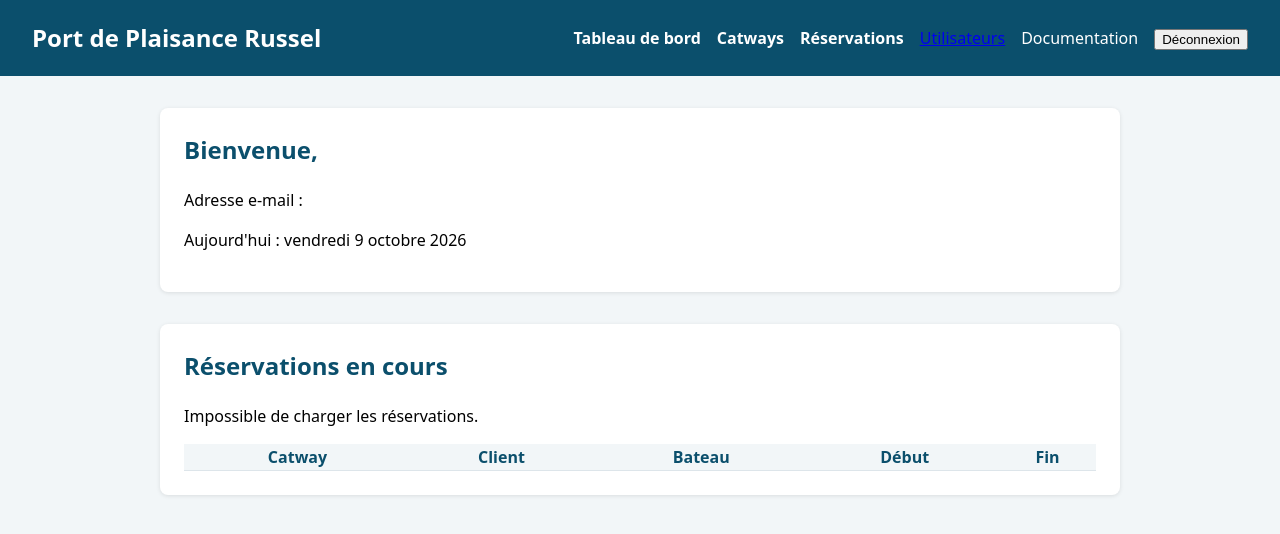
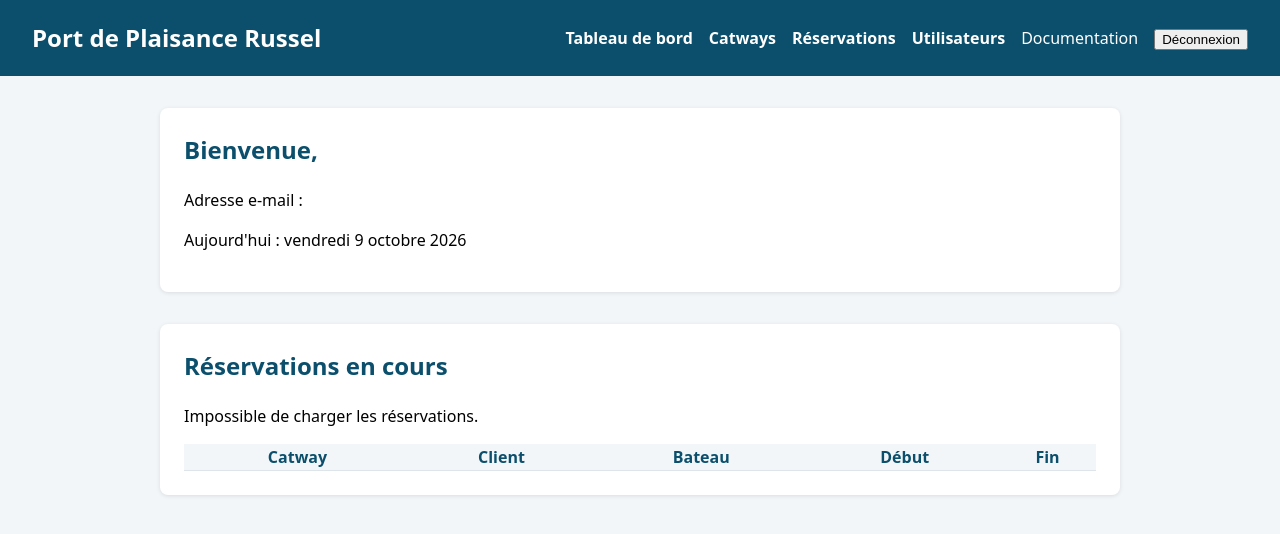
Before and after one commit to ThomasM-Dad/catway-api, a website: page public/dashboard.html in a window 1280 px wide. Drawn offline with Linux system fonts and the light colour scheme; no server answers.

Commit message:
Léger correctif dans le HTML

```diff
--- a/public/dashboard.html
+++ b/public/dashboard.html
@@ -14,7 +14,7 @@
                 <li><a href="/dashboard.html" class="nav__link">Tableau de bord</a></li>
                 <li><a href="/catways.html" class="nav__link">Catways</a></li>
                 <li><a href="/reservations.html" class="nav__link">Réservations</a></li>
-                <li><a href="/users.html class="nav__link">Utilisateurs</a></li>
+                <li><a href="/users.html" class="nav__link">Utilisateurs</a></li>
                 <li><a href="/docs" class="nav__link"></a>Documentation</li>
                 <li><button class="nav__button" id="logout-button" type="button">Déconnexion</button></li>
             </ul>
```
